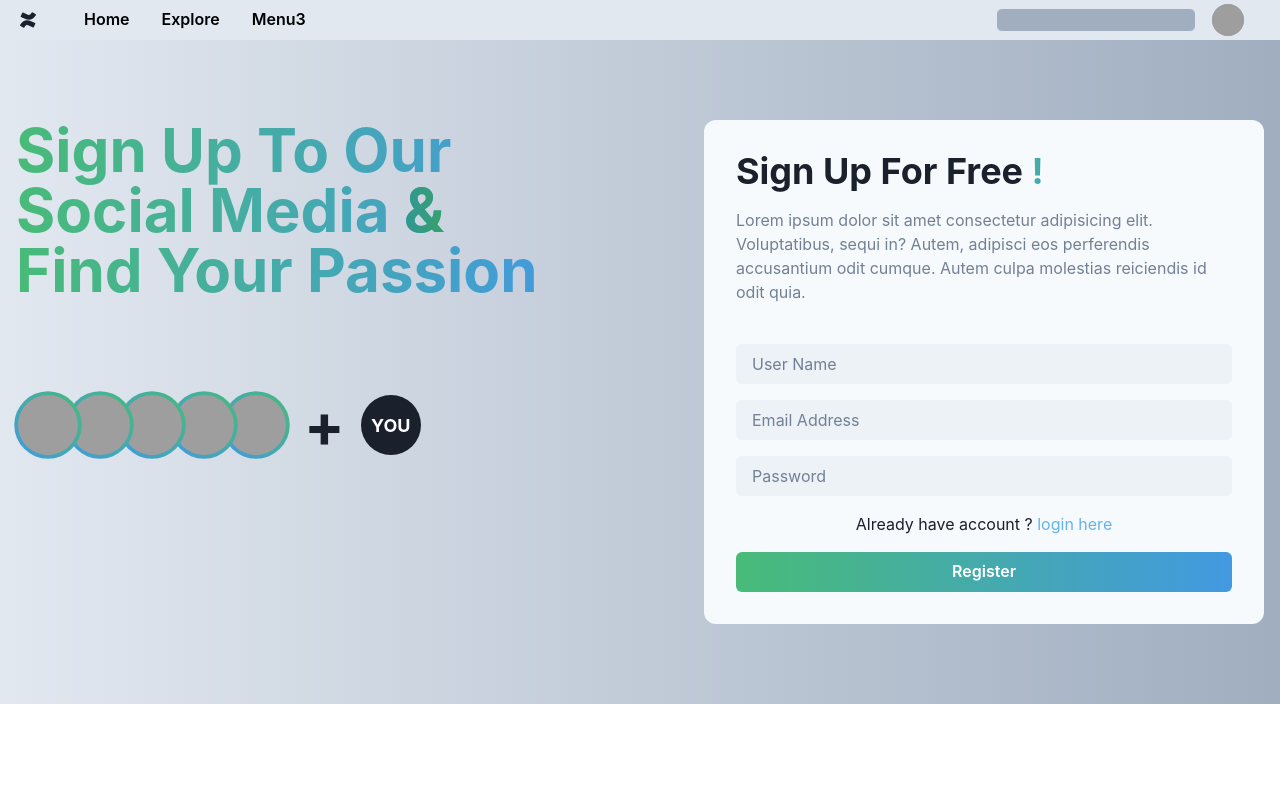
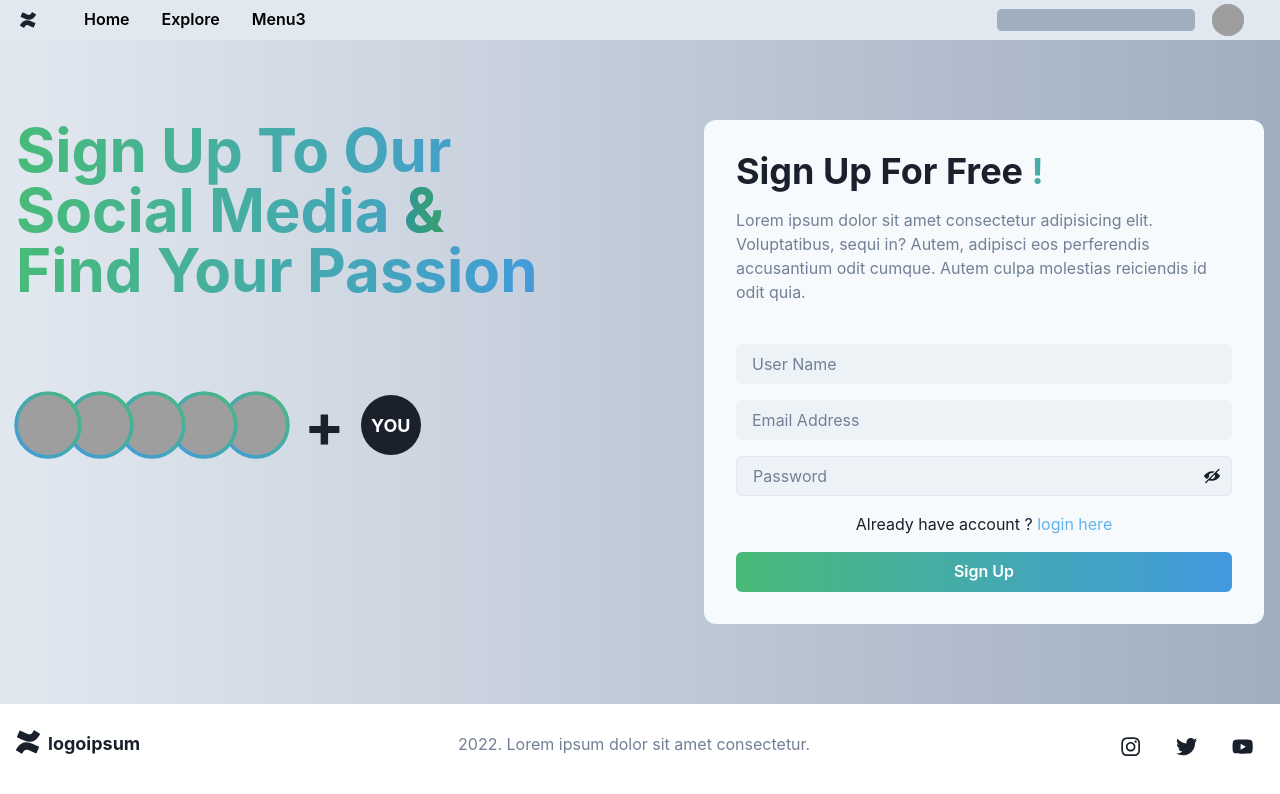
Before and after one commit to akimajid/Individual-Project, a React (Create React App) app: page / in a window 1280 px wide. Shown: the top 794 px of the page. Built offline with nearby package versions, Linux system fonts and the light colour scheme; grey boxes are pictures that could not be loaded.

Commit message:
feat: added footer page

```diff
--- a/src/App.js
+++ b/src/App.js
@@ -1,12 +1,14 @@
 import Register from "./pages/Register"
 import { Box, Container } from "@chakra-ui/react"
 import NavBar from "./component/NavBar";
+import Footer from "./component/Footer";
 
 function App() {
   return (
     <div>
       <NavBar />
       <Register />
+      <Footer />
     </div>
   );
 }
--- /dev/null
+++ b/src/component/Footer/index.jsx
@@ -0,0 +1,45 @@
+import {
+  Box,
+  Center,
+  Container,
+  Flex,
+  Icon,
+  Stack,
+  Text,
+  useColorModeValue,
+} from "@chakra-ui/react";
+import { SiConfluence } from "react-icons/si";
+import { FaInstagram, FaTwitter, FaYoutube } from "react-icons/fa";
+
+const Footer = () => {
+  return (
+    <>
+      <Center margin="4" justifyContent="space-between">
+        <Flex>
+          <Icon boxSize="6" as={SiConfluence} />
+          <Text fontSize="large" fontWeight="bold" marginX="2">
+            logoipsum
+          </Text>
+        </Flex>
+        <Text color="gray.500">
+          2022. Lorem ipsum dolor sit amet consectetur.
+        </Text>
+        <Box marginTop="4">
+          <Stack direction="row" spacing="6">
+            <Icon boxSize="8">
+              <FaInstagram />
+            </Icon>
+            <Icon boxSize="8">
+              <FaTwitter />
+            </Icon>
+            <Icon boxSize="8">
+              <FaYoutube />
+            </Icon>
+          </Stack>
+        </Box>
+      </Center>
+    </>
+  );
+};
+
+export default Footer;
--- a/src/component/RightSectionRegister/index.jsx
+++ b/src/component/RightSectionRegister/index.jsx
@@ -6,9 +6,16 @@ import {
     Text,
     Button,
     Link,
+    InputGroup,
+    InputRightElement,
   } from "@chakra-ui/react";
+import { ViewIcon, ViewOffIcon } from "@chakra-ui/icons"
+import { useState } from "react"
 
 const RightSectionRegister = () => {
+  const [showPassword, setShowPassword] = useState(false)
+
+
     return (
         <Stack bg="gray.50" rounded="xl" p={{ base: 4, sm: 6, md: 8 }}>
           <Stack spacing="4" marginBottom={8}>
@@ -53,16 +60,23 @@ const RightSectionRegister = () => {
                   color: "gray.500",
                 }}
               />
+              <InputGroup>
               <Input
-                type="password"
                 placeholder="Password"
                 bg="gray.100"
-                border={0}
-                color="black"
+                type={showPassword ? "text" : "password"}
                 _placeholder={{
                   color: "gray.500",
                 }}
               />
+              <InputRightElement h="full">
+                <Button
+                variant="ghost"
+                onClick={() => setShowPassword((showPassword) => !showPassword)}
+                > {showPassword ? <ViewIcon /> : <ViewOffIcon />}
+                </Button>
+              </InputRightElement>
+              </InputGroup>
               <Text as="span" textAlign="center">
                 <Text as="span">Already have account ? {" "}</Text>
                 <Link
@@ -82,7 +96,7 @@ const RightSectionRegister = () => {
                   color: "black",
                 }}
               >
-                Register
+                Sign Up
               </Button>
             </Stack>
           </Box>
```
Also changed, not shown: src/component/SocialButtonBg/index.jsx (added, +26 -0 lines).
